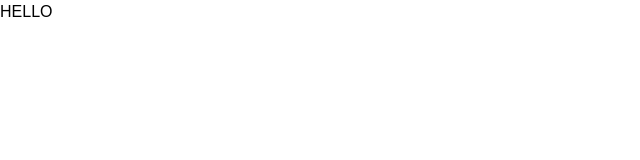
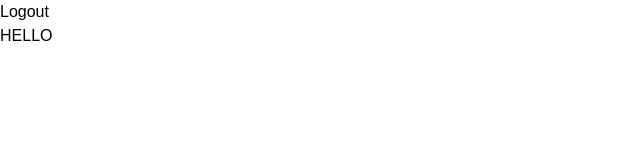
Before and after one commit to anais-labit/silver-micro, a React (Vite) app in the folder front/: page /restaurants in a window 1280 px wide. Shown: the top 160 px of the page, without its empty margins (0-640 px from the left). Built offline with nearby package versions, Linux system fonts and the light colour scheme; a web font is replaced by a local one.

Commit message:
Bouton de déconnexion fonctionnel

```diff
--- /dev/null
+++ b/front/src/components/LogoutButton.jsx
@@ -0,0 +1,21 @@
+import React from "react";
+
+const PATH = import.meta.env.VITE_PATH;
+
+const LogoutButton = () => {
+
+
+    const handleLogout = () => {
+        localStorage.clear();
+        window.location.reload(PATH);
+        console.log(localStorage.getItem("user"));
+    };
+
+    return (
+        <button onClick={handleLogout}>Logout</button>
+    );
+
+
+}
+
+export default LogoutButton;
--- a/front/src/pages/Restaurant.jsx
+++ b/front/src/pages/Restaurant.jsx
@@ -1,5 +1,11 @@
+import React from 'react';
+import LogoutButton from '../components/LogoutButton';
+
 export default function Restaurant() {
     return (
+        <>
+        <LogoutButton/>
         <p>HELLO</p>
+        </>
     )
 }
```
